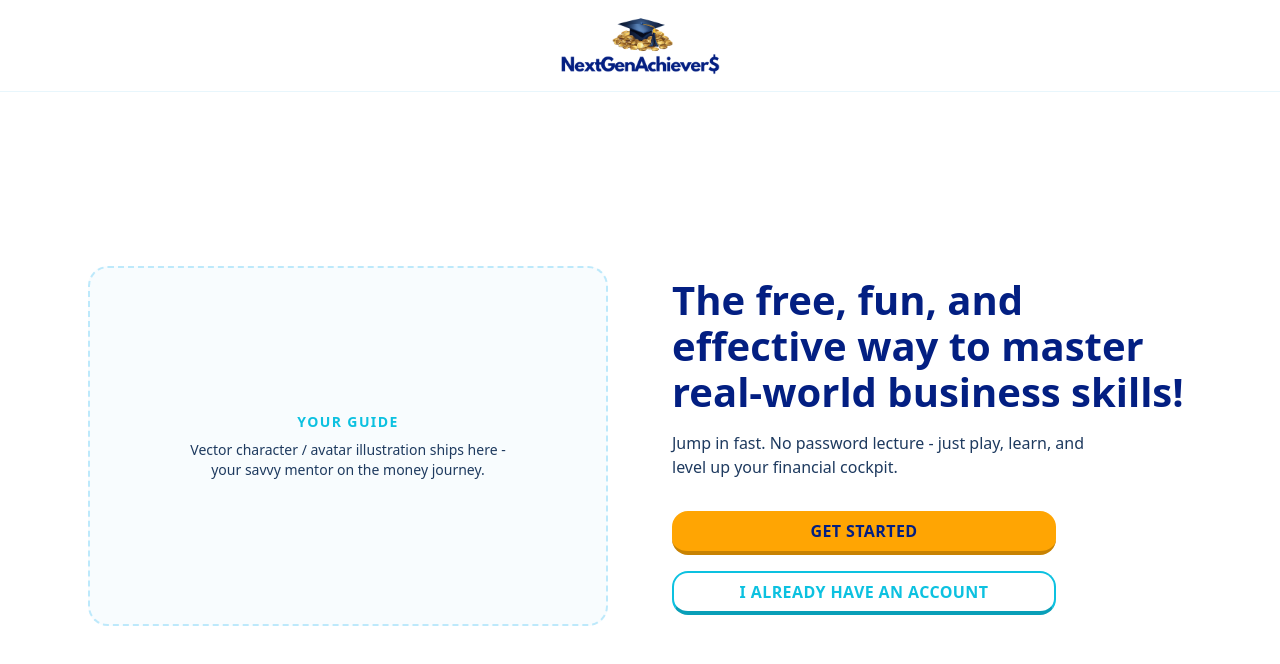
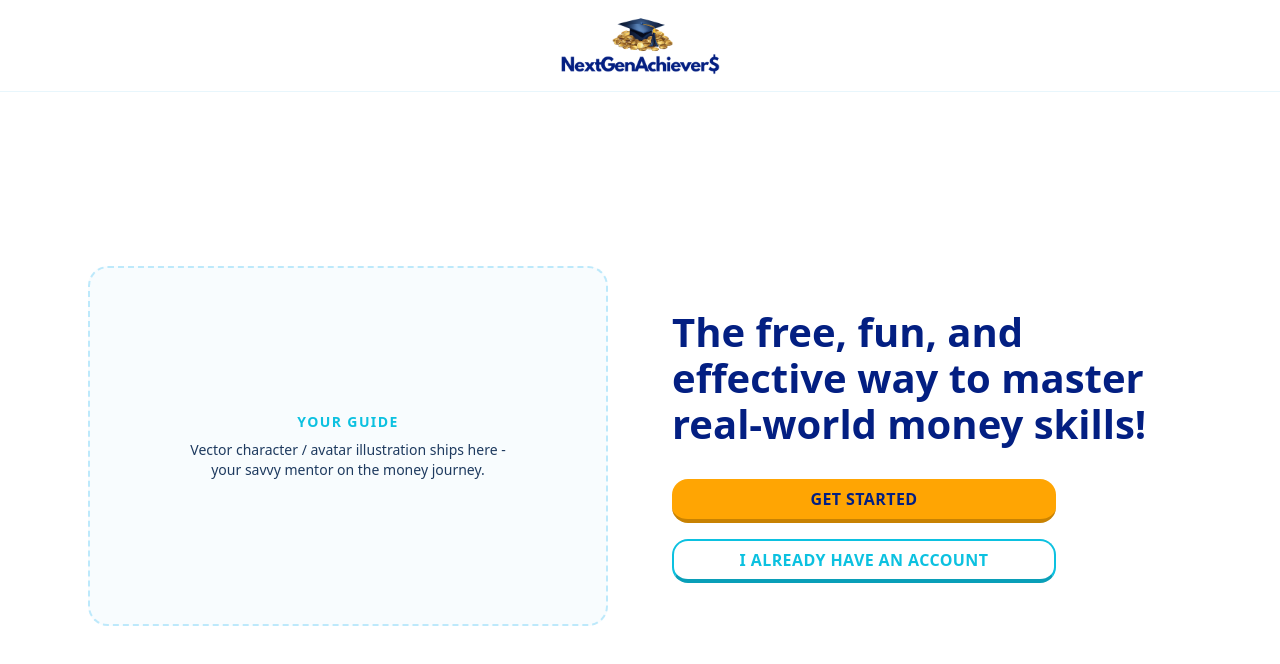
Before and after one commit to ngaadmin/nga-app, a Next.js app: page /onboarding in a window 1280 px wide. Shown: the top 664 px of the page. Built offline with nearby package versions, Linux system fonts and the light colour scheme.

Commit message:
Update onboarding copy to money skills and simplify landing page.
Align app and onboarding metadata with the money-skills tagline and refresh the entry gate headline while removing the sub-header paragraph.

Co-authored-by: Cursor <cursoragent@cursor.com>

```diff
--- a/app/(onboarding)/onboarding/page.tsx
+++ b/app/(onboarding)/onboarding/page.tsx
@@ -4,7 +4,7 @@ import { OnboardingEntryGate } from "@/components/onboarding";
 export const metadata: Metadata = {
   title: "Get Started",
   description:
-    "Join NextGenAchievers - the free, fun way to master real-world business skills.",
+    "Join NextGenAchievers - the free, fun way to master real-world money skills.",
 };
 
 export default function OnboardingPage() {
--- a/app/layout.tsx
+++ b/app/layout.tsx
@@ -20,7 +20,7 @@ export const metadata: Metadata = {
     template: "%s | NextGenAchievers",
   },
   description:
-    "Your AI-powered financial cockpit - learn, build, and level up your money game.",
+    "Join NextGenAchievers - the free, fun way to master real-world money skills.",
   applicationName: "NextGenAchievers",
 };
 
--- a/components/onboarding/onboarding-entry-gate.tsx
+++ b/components/onboarding/onboarding-entry-gate.tsx
@@ -21,13 +21,9 @@ export function OnboardingEntryGate() {
 
         <div className="order-2 flex flex-col items-center text-center lg:order-none lg:items-start lg:text-left">
           <h1 className="font-heading text-3xl font-extrabold leading-tight text-nga-primary sm:text-4xl lg:text-[2.5rem] lg:leading-[1.15]">
-            The free, fun, and effective way to master real-world business
+            The free, fun, and effective way to master real-world money
             skills!
           </h1>
-          <p className="mt-4 max-w-md font-sans text-base text-nga-slate">
-            Jump in fast. No password lecture - just play, learn, and level up
-            your financial cockpit.
-          </p>
           <div className="mt-8 flex w-full max-w-sm flex-col gap-4">
             <ButtonLink href="/onboarding/start" variant="cta" fullWidth>
               Get started
```
